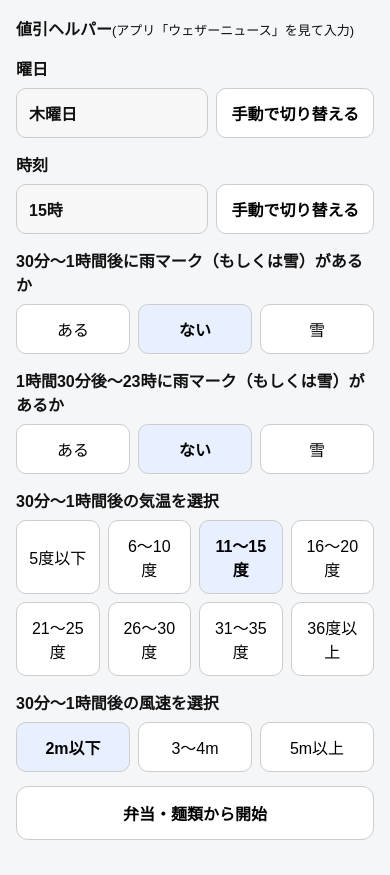
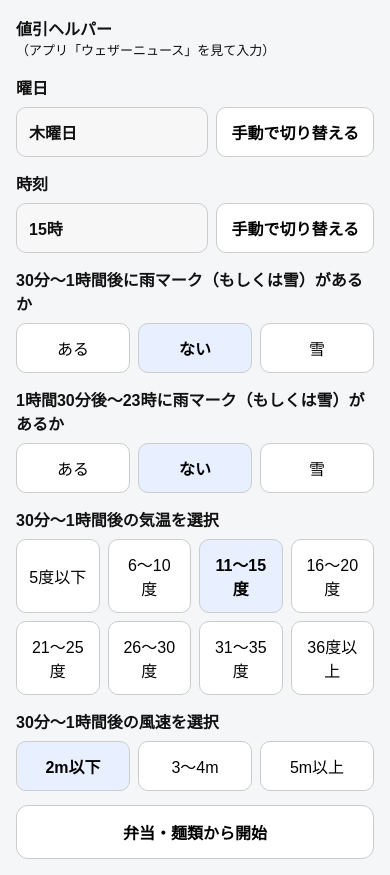
Before and after one commit to doribar/nebiki-helper, a React (Vite) app: page / in a window 390 px wide. Built offline with nearby package versions, Linux system fonts and the light colour scheme.

Commit message:
phone test

```diff
--- a/src/components/screens/StartScreen.tsx
+++ b/src/components/screens/StartScreen.tsx
@@ -220,10 +220,10 @@ export function StartScreen({
         titleFontSize={16}
         titleContent={
           <>
-            <span style={{ fontWeight: 700 }}>値引ヘルパー</span>
-            <span style={{ fontSize: 13, fontWeight: 400 }}>
-              (アプリ「ウェザーニュース」を見て入力)
-            </span>
+            <div style={{ fontWeight: 700 }}>値引ヘルパー</div>
+            <div style={{ fontSize: 13, fontWeight: 400 }}>
+              （アプリ「ウェザーニュース」を見て入力）
+            </div>
           </>
         }
       />
```
